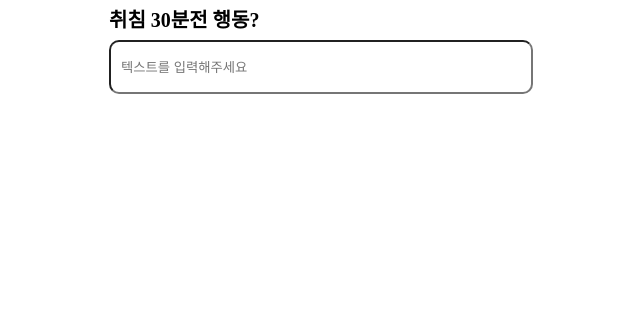
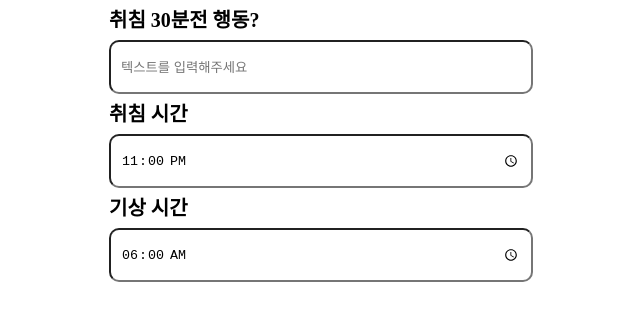
Before and after one commit to kw0n0/Better-Morning, a React (Vite) app in the folder client/: page /form in a window 1280 px wide. Shown: the top 320 px of the page, without its empty margins (319-959 px from the left). Built offline with nearby package versions, Linux system fonts and the light colour scheme.

Commit message:
feat: mock 데이터로 테스트

```diff
--- a/client/src/pages/form/index.tsx
+++ b/client/src/pages/form/index.tsx
@@ -1,9 +1,14 @@
 /** @jsxImportSource @emotion/react */
 import { css } from '@emotion/react';
 import TextInput from '../../common/components/TextInput';
+import TimeInput from '../../common/components/TimeInput';
 
 function Form() {
-  const SERVER_DATA = [{ id: 0, type: 'text', title: '취침 30분전 행동?' }];
+  const SERVER_DATA = [
+    { id: 0, type: 'text', title: '취침 30분전 행동?' },
+    { id: 1, type: 'time', title: '취침 시간', defaultValue: '23:00' },
+    { id: 2, type: 'time', title: '기상 시간', defaultValue: '06:00' },
+  ];
 
   return (
     <form
@@ -26,6 +31,19 @@ function Form() {
             />
           );
         }
+
+        if (item.type === 'time') {
+          return (
+            <TimeInput
+              key={item.id}
+              id={`${item.id}`}
+              width={400}
+              height={30}
+              title={item.title}
+              defaultValue={item.defaultValue}
+            />
+          );
+        }
       })}
     </form>
   );
```
